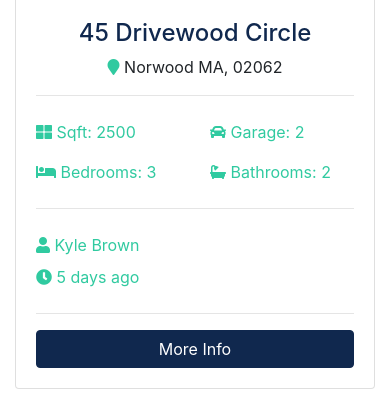
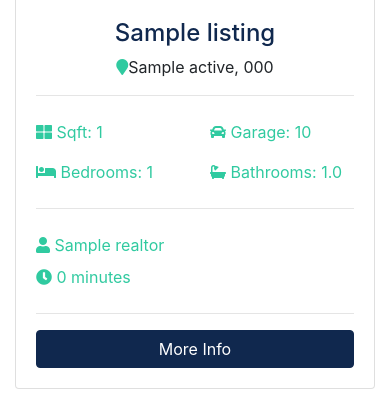
Before and after one commit to StarfoxMulder/django_realty, a Django app: page / in a window 390 px wide. Shown: the part 1158-1569 px from the top of the page. Run offline with Django 3.2, Linux system fonts and the light colour scheme; tables that the repository leaves empty hold one stand-in row (values such as "Sample post"); grey boxes marked "Sample" are stand-in pictures; some libraries are stand-ins or nearby versions.

Commit message:
made Team and MVP Realtor sections of About page dynamic

```diff
--- a/pages/views.py
+++ b/pages/views.py
@@ -1,13 +1,35 @@
 from django.shortcuts import render
 from django.http import HttpResponse
+
+from listings.models import Listing
+from realtors.models import Realtor
+# from the listing application model we want to import the Listing model
 
 # Create your views here.
 
 
 def index(request):
     # return HttpResponse('<h1>Sup Jude</h1>')
-    return render(request, 'pages/index.html')
+    listings = Listing.objects.order_by(
+        '-list_date').filter(is_published=True)[:3]
+    # Assign Listings to the Listing model, order des by list date, show only published listings, and limit the results to 3
+
+    context = {
+        'listings': listings
+    }
+    # Passing the listings into 'pages/index.html'; after this, go to 'pages.index.html' to loop through the dictonary of listings passed into that page as part of this response
+    return render(request, 'pages/index.html', context)
 
 
 def about(request):
-    return render(request, 'pages/about.html')
+    # Get all Realtors
+    realtors = Realtor.objects.order_by('-hire_date')
+
+    # Get MVP, in case the client wants more than one to be recognized
+    mvp_realtors = Realtor.objects.all().filter(is_mvp=True)
+
+    context = {
+        'realtors': realtors,
+        'mvp_realtors': mvp_realtors
+    }
+    return render(request, 'pages/about.html', context)
--- a/templates/pages/index.html
+++ b/templates/pages/index.html
@@ -1,4 +1,5 @@
 {% extends 'base.html'%}
+{% load humanize %}
 
 {% block content %}
 <!-- Showcase -->
@@ -86,135 +87,54 @@
   <div class="container">
     <h3 class="text-center mb-3">Latest Listings</h3>
     <div class="row">
-      <!-- Listing 1 -->
+      {% if listings %}
+      {% for listing in listings %}
       <div class="col-md-6 col-lg-4 mb-4">
         <div class="card listing-preview">
-          <img class="card-img-top" src="assets/img/homes/home-1.jpg" alt="">
+          <img class="card-img-top" src="{{listing.photo_main.url}}" alt="">
           <div class="card-img-overlay">
             <h2>
-              <span class="badge badge-secondary text-white">$490,000</span>
+              <span class="badge badge-secondary text-white">${{listing.price | intcomma}}</span>
             </h2>
           </div>
           <div class="card-body">
             <div class="listing-heading text-center">
-              <h4 class="text-primary">45 Drivewood Circle</h4>
+              <h4 class="text-primary">{{ listing.title }}</h4>
               <p>
-                <i class="fas fa-map-marker text-secondary"></i> Norwood MA, 02062</p>
+                <i class="fas fa-map-marker text-secondary"></i>{{ listing.city }} {{ listing.state }},
+                {{ listing.zipcode }} </p>
             </div>
             <hr>
             <div class="row py-2 text-secondary">
               <div class="col-6">
-                <i class="fas fa-th-large"></i> Sqft: 2500</div>
+                <i class="fas fa-th-large"></i> Sqft: {{ listing.sqft }}</div>
               <div class="col-6">
-                <i class="fas fa-car"></i> Garage: 2</div>
+                <i class="fas fa-car"></i> Garage: {{ listing.garage }}</div>
             </div>
             <div class="row py-2 text-secondary">
               <div class="col-6">
-                <i class="fas fa-bed"></i> Bedrooms: 3</div>
+                <i class="fas fa-bed"></i> Bedrooms: {{ listing.bedrooms }}</div>
               <div class="col-6">
-                <i class="fas fa-bath"></i> Bathrooms: 2</div>
+                <i class="fas fa-bath"></i> Bathrooms: {{ listing.bathrooms }}</div>
             </div>
             <hr>
             <div class="row py-2 text-secondary">
-              <div class="col-6">
-                <i class="fas fa-user"></i> Kyle Brown</div>
+              <div class="col-12">
+                <i class="fas fa-user"></i> {{ listing.realtor }} </div>
             </div>
             <div class="row text-secondary pb-2">
               <div class="col-6">
-                <i class="fas fa-clock"></i> 5 days ago</div>
+                <i class="fas fa-clock"></i> {{ listing.list_date | timesince}}</div>
             </div>
             <hr>
-            <a href="listing.html" class="btn btn-primary btn-block">More Info</a>
+            <a href="{% url 'listing' listing.id %}" class="btn btn-primary btn-block">More Info</a>
           </div>
         </div>
       </div>
-
-      <!-- Listing 2 -->
-      <div class="col-md-6 col-lg-4 mb-4">
-        <div class="card listing-preview">
-          <img class="card-img-top" src="assets/img/homes/home-2.jpg" alt="">
-          <div class="card-img-overlay">
-            <h2>
-              <span class="badge badge-secondary text-white">$550,000</span>
-            </h2>
-          </div>
-          <div class="card-body">
-            <div class="listing-heading text-center">
-              <h4 class="text-primary">18 Jefferson Lane</h4>
-              <p>
-                <i class="fas fa-map-marker text-secondary"></i> Woburn MA, 01801</p>
-            </div>
-            <hr>
-            <div class="row py-2 text-secondary">
-              <div class="col-6">
-                <i class="fas fa-th-large"></i> Sqft: 3200</div>
-              <div class="col-6">
-                <i class="fas fa-car"></i> Garage: 1</div>
-            </div>
-            <div class="row py-2 text-secondary">
-              <div class="col-6">
-                <i class="fas fa-bed"></i> Bedrooms: 4</div>
-              <div class="col-6">
-                <i class="fas fa-bath"></i> Bathrooms: 2.5</div>
-            </div>
-            <hr>
-            <div class="row py-2 text-secondary">
-              <div class="col-6">
-                <i class="fas fa-user"></i> Mark Hudson</div>
-            </div>
-            <div class="row text-secondary pb-2">
-              <div class="col-6">
-                <i class="fas fa-clock"></i> 5 days ago</div>
-            </div>
-            <hr>
-            <a href="listing.html" class="btn btn-primary btn-block">More Info</a>
-          </div>
-        </div>
-      </div>
-
-      <!-- Listing 3 -->
-      <div class="col-md-6 col-lg-4 mb-4">
-        <div class="card listing-preview">
-          <img class="card-img-top" src="assets/img/homes/home-3.jpg" alt="">
-          <div class="card-img-overlay">
-            <h2>
-              <span class="badge badge-secondary text-white">$580,000</span>
-            </h2>
-          </div>
-          <div class="card-body">
-            <div class="listing-heading text-center">
-              <h4 class="text-primary">187 Woodrow Street</h4>
-              <p>
-                <i class="fas fa-map-marker text-secondary"></i> Salem MA, 01915</p>
-            </div>
-            <hr>
-            <div class="row py-2 text-secondary">
-              <div class="col-6">
-                <i class="fas fa-th-large"></i> Sqft: 3107</div>
-              <div class="col-6">
-                <i class="fas fa-car"></i> Garage: 0</div>
-            </div>
-            <div class="row py-2 text-secondary">
-              <div class="col-6">
-                <i class="fas fa-bed"></i> Bedrooms: 4</div>
-              <div class="col-6">
-                <i class="fas fa-bath"></i> Bathrooms: 3</div>
-            </div>
-            <hr>
-            <div class="row py-2 text-secondary">
-              <div class="col-6">
-                <i class="fas fa-user"></i> Mark Hudson</div>
-            </div>
-            <div class="row text-secondary pb-2">
-              <div class="col-6">
-                <i class="fas fa-clock"></i> 5 days ago</div>
-            </div>
-            <hr>
-            <a href="listing.html" class="btn btn-primary btn-block">More Info</a>
-          </div>
-        </div>
-      </div>
-
+      {% endfor %}
+      {% else %}
+      <div class="col-md-12">No Listings Available</div>
+      {% endif %}
     </div>
   </div>
 </section>
```
Also changed, not shown: templates/pages/about.html (+20 -30 lines).
